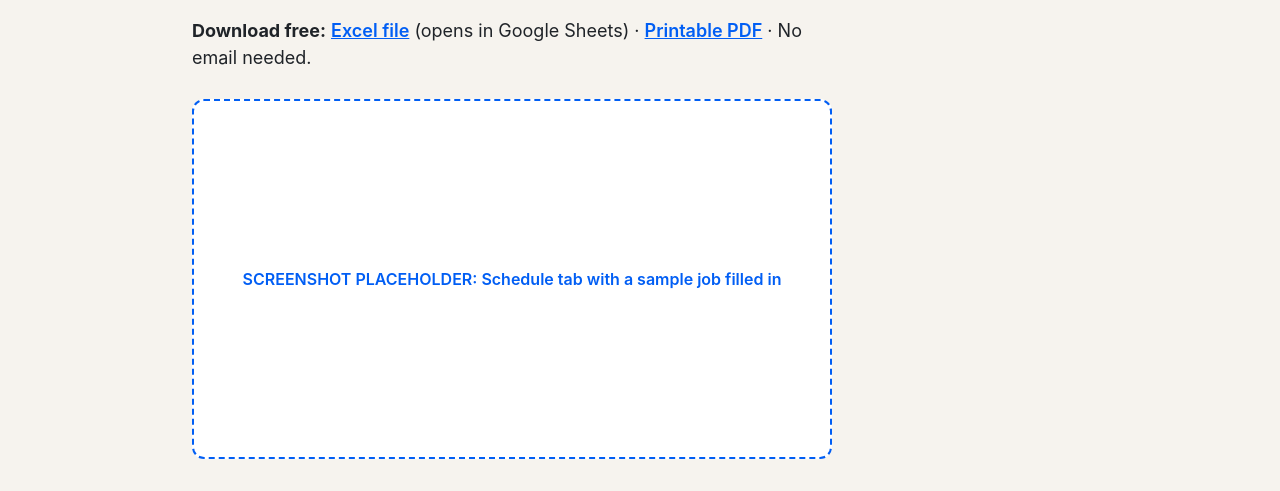
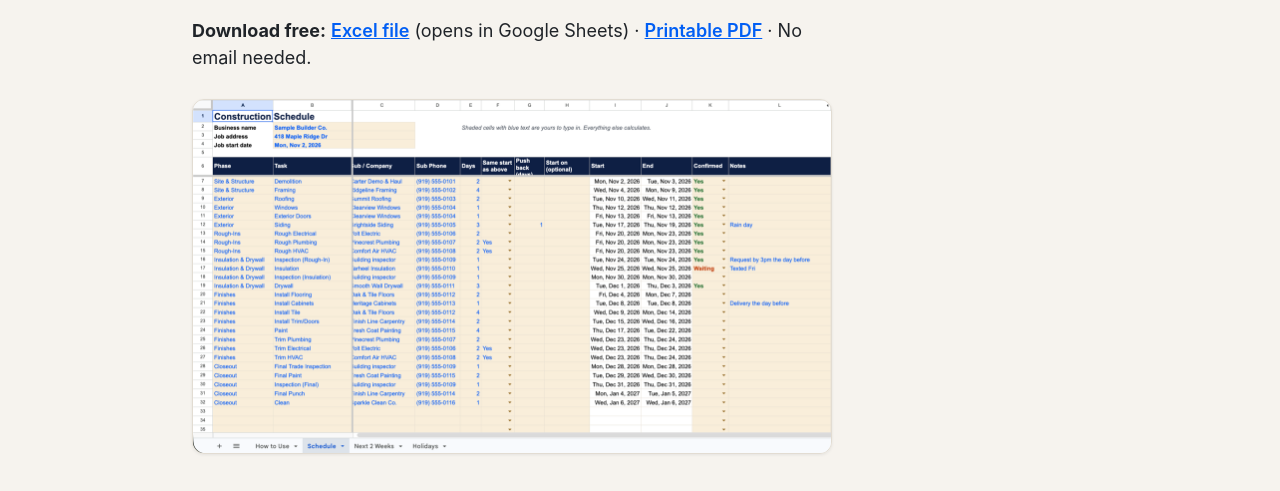
Before and after one commit to dallasmith/danori-landing-page, a plain HTML site: page templates/residential-construction-schedule.html in a window 1280 px wide. Shown: the part 272-763 px from the top of the page. Drawn offline with Linux system fonts and the light colour scheme; a script that the page names is missing.

Commit message:
Replace screenshot placeholder with the Schedule tab image on the template page
Co-authored-by: Cursor <cursoragent@cursor.com>

```diff
--- a/styles/template.css
+++ b/styles/template.css
@@ -9,19 +9,13 @@
   font-weight: 600;
 }
 
-/* Temporary until the Schedule tab screenshot arrives */
-.template-shot-placeholder {
+.template-shot {
+  display: block;
+  width: 100%;
   max-width: 40rem;
-  aspect-ratio: 16 / 9;
-  display: flex;
-  align-items: center;
-  justify-content: center;
-  text-align: center;
-  padding: 1rem;
+  height: auto;
   margin: 0 0 1rem;
-  border: 2px dashed var(--color-blue);
+  border: 1px solid var(--color-border);
   border-radius: var(--radius);
-  color: var(--color-blue);
-  font-weight: 600;
-  background: var(--color-card);
+  box-shadow: var(--shadow);
 }
--- a/templates/residential-construction-schedule.html
+++ b/templates/residential-construction-schedule.html
@@ -132,8 +132,7 @@
       <p>A schedule for remodels and new homes, built by a residential superintendent who's still in the field. The trades are already in order. Type your start date and every date fills in, skipping weekends and holidays.</p>
       <p class="template-download"><strong>Download free:</strong> <a href="/downloads/Residential-Construction-Schedule-Template.xlsx" download data-download="xlsx">Excel file</a> (opens in Google Sheets) · <a href="/downloads/Residential-Construction-Schedule-Printable.pdf" download data-download="pdf">Printable PDF</a> · No email needed.</p>
 
-      <!-- SCREENSHOT PLACEHOLDER: replace this div with the Schedule tab screenshot (sample job filled in). Suggested file: /images/templates/residential-schedule-tab.png -->
-      <div class="template-shot-placeholder" aria-hidden="true">SCREENSHOT PLACEHOLDER: Schedule tab with a sample job filled in</div>
+      <img class="template-shot" src="/images/templates/residential-schedule-tab.png" alt="The Schedule tab of the residential construction schedule template, filled in with a sample job" width="1280" height="708">
 
       <h2>What's in it</h2>
       <ul>
```
Also changed, not shown: images/templates/residential-schedule-tab.png (added).
